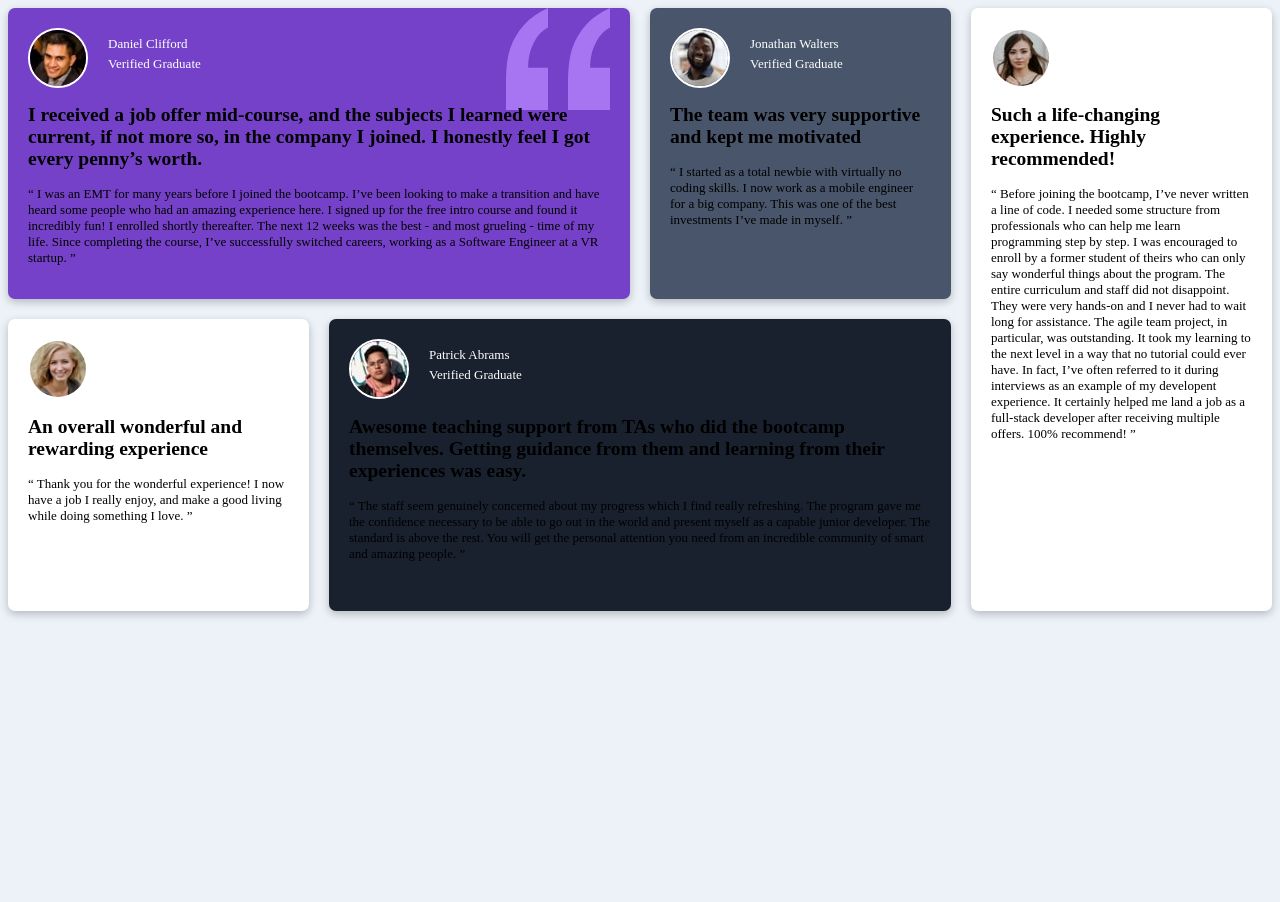
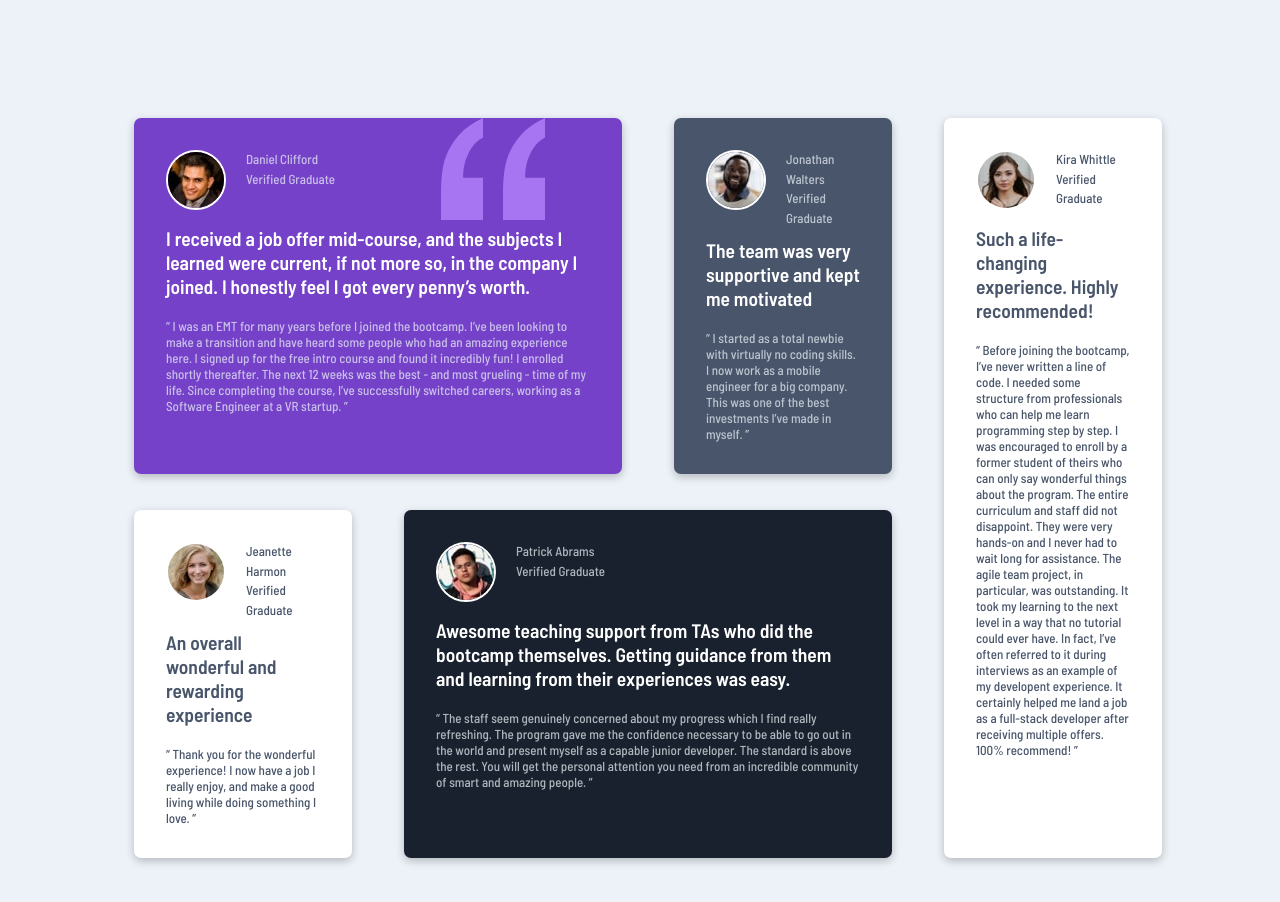
Before and after one commit to ivanparraoda/testimonials-grid-section-main, a plain HTML site: page index.html in a window 1280 px wide. Before the commit the page ends 800 px from the top, so only its background shows below. Drawn offline with Linux system fonts and the light colour scheme.

Commit message:
initial commit

```diff
--- a/style.css
+++ b/style.css
@@ -1,4 +1,8 @@
-
+*{
+    margin: 0;
+    padding: 0;
+    box-sizing: border-box;
+}
 
 :root{
     --Moderateviolet: hsl(263, 55%, 52%);
@@ -17,18 +21,18 @@ body{
     font-size: 13px;
     min-width: 100vh;
     display: flex;
+    font-family: 'Barlow Semi Condensed', sans-serif;
+
 }
 
-.container{
-        margin: 0 auto;
-}
+
 
 .text-grid{
+
     display: grid;
+
     gap: 20px;
-
-    grid-template-columns: 1fr ;
-    grid-template-rows: 1fr ;
+    grid-template-columns: auto ;
     grid-template-areas:
     "one"
     "two"
@@ -37,11 +41,45 @@ body{
     "five";
 }
 
+.container{
+    padding: 30px;
+}
+
 .box{
     border-radius: 7px;
-    padding: 20px;
+    padding: 2rem;
+    justify-content: center;
+    margin: .5rem .5rem .5rem 1.5rem;
     box-shadow: rgba(0, 0, 0, 0.24) 0px 3px 8px;
+    color: var(--White);
+    min-width: 400px;
+
+
 }
+.box p{
+    color: var(--op70);
+
+}
+.box h2{
+    margin-bottom: 20px;
+    margin-top: 10px;
+}
+
+.textbox3 h2{
+    color: var(--Verydarkgrayishblue);
+}
+.textbox5 h2{
+    color: var(--Verydarkgrayishblue);
+}
+.textbox3  p{
+    color: var(--Verydarkgrayishblue);
+}
+
+.textbox5 p{
+    color: var(--Verydarkgrayishblue);
+}
+
+
 
 .textbox1{
     grid-area: one;
@@ -61,7 +99,7 @@ body{
 .flex-data{
     display: flex;
     gap: 20px;
-    line-height: .5;
+    line-height: 1.5;
     color: var(--White);
 
 }
@@ -71,11 +109,11 @@ body{
     border: 2px solid var(--White);
 }
 
+
 .textbox1{
     background-image: url(./images/bg-pattern-quotation.svg);
     background-repeat: no-repeat;
     background-position: right 20px top  ;
-
     background-color: var(--Moderateviolet);
 }
 .textbox2{
@@ -96,11 +134,38 @@ body{
 
   @media only screen and (min-width: 800px) {
     .text-grid{
+        /* max-width:max-content; */
+        gap: 20px;
+        grid-template-columns: repeat(4,1fr) ;
 
-        grid-template-columns: repeat(4,1fr) ;
-        grid-template-rows: 1fr 1fr ;
         grid-template-areas:
         "one one two  five "
         "three four four five";
     }
+    .box{
+        border-radius: 7px;
+        padding: 2rem;
+        justify-content: center;
+        margin: .5rem .5rem .5rem 1.5rem;
+        box-shadow: rgba(0, 0, 0, 0.24) 0px 3px 8px;
+        color: var(--White);
+        width: auto;
+        min-width: auto;
+
+
+    }
+
+
+
+
+    .text-grid{
+        margin: 5rem;
+    }
+
+    .textbox1{
+
+        background-position: right 20% top  ;
+
+
+    }
   }
```
Also changed, not shown: index.html (+1 -1 lines).
